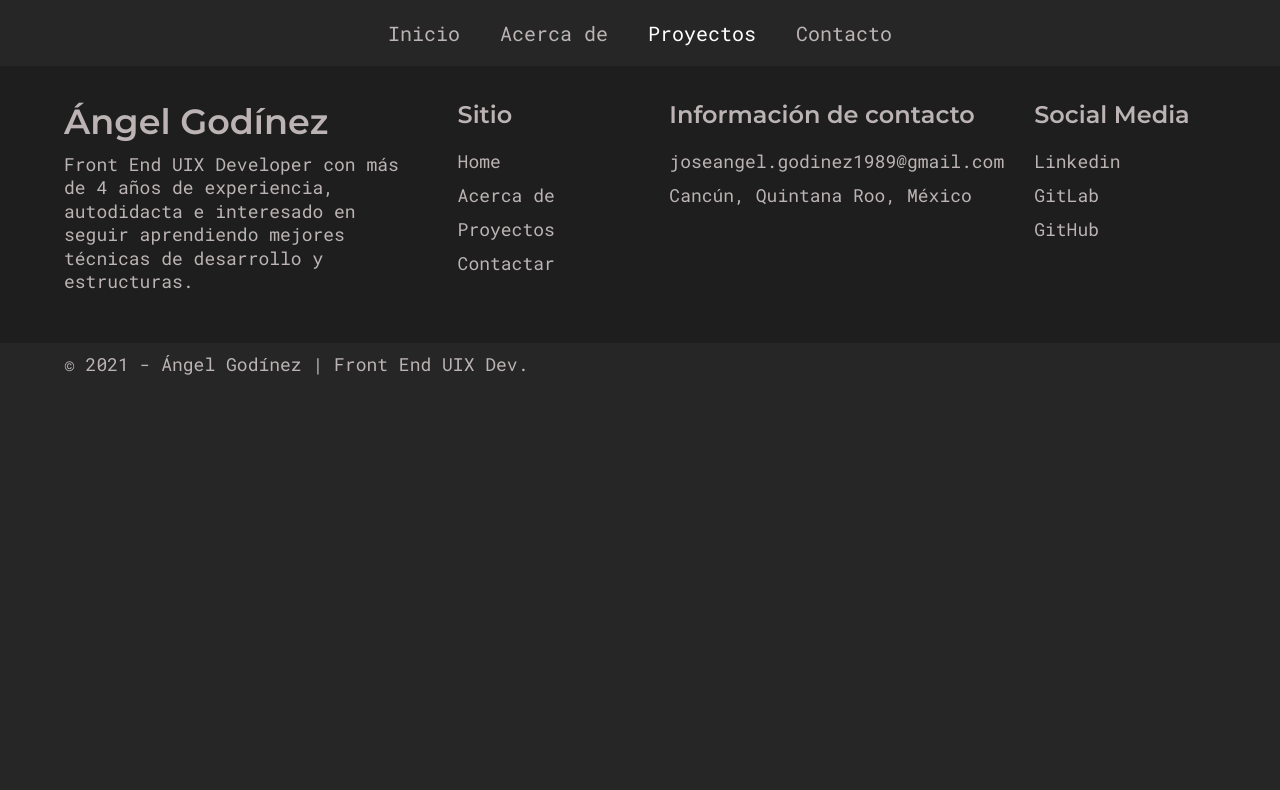
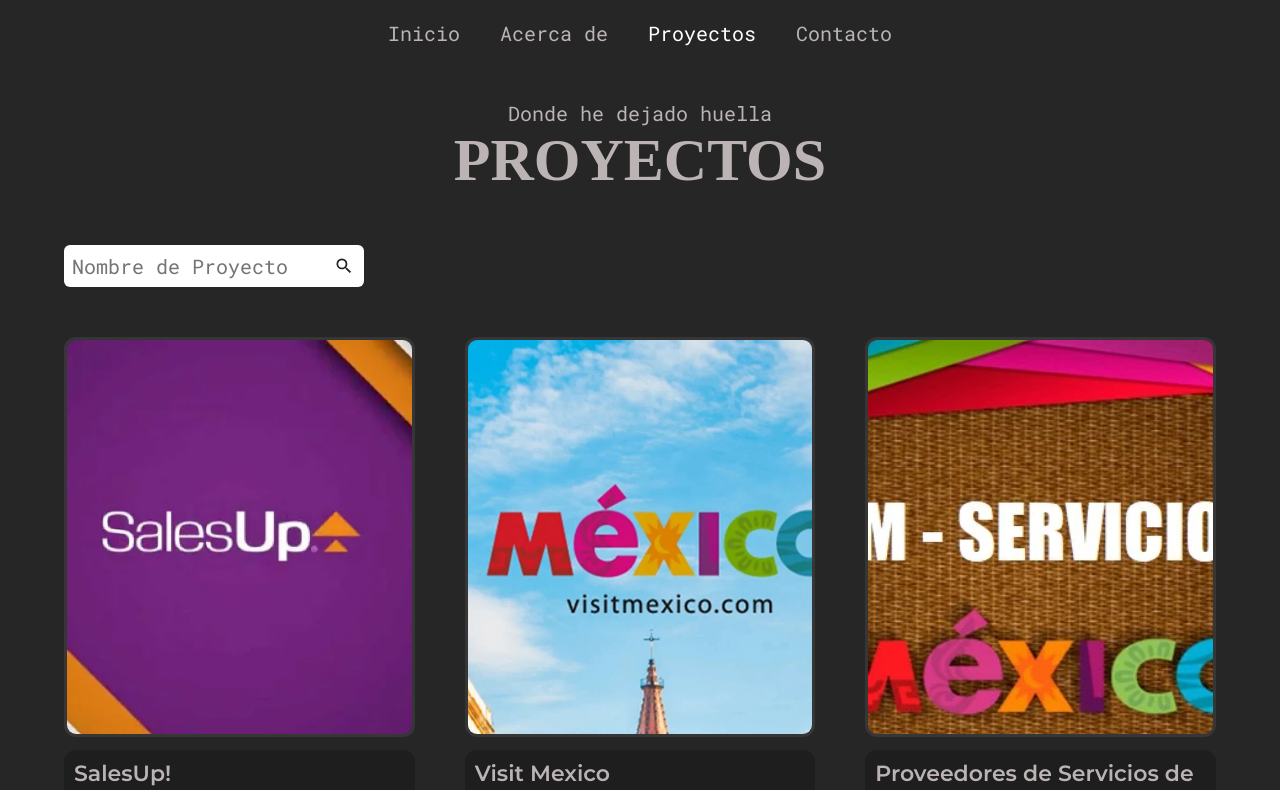
Before and after one commit to LicJoseAngelGodinez/myportafolio-1, a React (Create React App) app: page /proyectos in a window 1280 px wide. Shown: the top 790 px of the page. Built offline with nearby package versions, Linux system fonts and the light colour scheme; the HTML template or start-up script is replaced by a standard one; a web font is replaced by a local one.

Commit message:
[PROJECTS]

```diff
--- a/src/constants.js
+++ b/src/constants.js
@@ -560,9 +560,6 @@
         transition: 250ms ease-in;
         transition-property: opacity, transform;
     }
-    @media only screen and (max-width: 768px){
-
-    }
 `;
 
 /*
@@ -760,3 +757,45 @@
         }
     }
 `;
+
+/*
+ * Projects
+ */
+export const ProjectsStyles = styled.div`
+    padding: 10rem 0;
+    .projects__allItems{
+        display: grid;
+        grid-template-columns: repeat(auto-fill, minmax(300px, 1fr));
+        gap: 5rem;
+        margin-top: 5rem;
+    }
+    .projects__searchBar{
+        position: relative;
+        width: 300px;
+        margin-top: 5rem;
+    }
+    .projects__searchBar input{
+        width: 100%;
+        font-size: 2rem;
+        padding: .8rem;
+        color: var(--deep-dark);
+        border-radius: 6px;
+        outline: none;
+        border: none;
+    }
+    .projects__searchBar .searchIcon{
+        position: absolute;
+        width: 2rem;
+        right: 1rem;
+    }
+    .projects__searchBar .searchIcon path{
+        color: var(--deep-dark);
+    }
+    @media only screen and (max-width: 768px){
+        .projects__searchBar,
+        .projects__searchBar form,
+        .projects__searchBar input{
+            width: 100%;
+        }
+    }
+`;
--- a/src/pages/Projects.js
+++ b/src/pages/Projects.js
@@ -1,8 +1,64 @@
-import React from 'react';
+import React, { useState } from 'react';
+import SectionTitle from '../components/SectionTitle';
+import * as Constants from '../constants';
+import { MdSearch } from 'react-icons/md';
+import ProjectItem from '../components/ProjectItem';
+import ProjectInfo from '../assets/data/projects';
+import { useEffect } from 'react';
+
+const ProjectsStyles = Constants.ProjectsStyles;
 
 export default function Projects() {
+
+    const [searchText, setSearchText] = useState('');
+    const [projectData, setProjectData] = useState(ProjectInfo);
+
+    useEffect(() => {
+        if ( searchText === '' ) return;
+        setProjectData(() =>
+            ProjectInfo.filter((item) =>
+                item.name.toLowerCase().match(searchText.toLowerCase())
+            )
+        );
+    }, [searchText]);
+
+    function handleChange (evt) {
+        evt.preventDefault();
+        setSearchText(evt.target.value);
+        if ( !evt.target.value.length > 0 ) {
+            setProjectData(ProjectInfo);
+        }
+    };
+
     return (
-        <div>
-        </div>
+        <ProjectsStyles>
+            <div className="container">
+                <SectionTitle
+                    heading="Proyectos"
+                    subheading="Donde he dejado huella"
+                />
+                <div className="projects__searchBar">
+                    <form >
+                        <input type="text"
+                            value={searchText}
+                            onChange={handleChange}
+                            placeholder="Nombre de Proyecto"
+                        />
+                        <MdSearch className="searchIcon"/>
+                    </form>
+                </div>
+                <div className="projects__allItems">
+                    {projectData.map( item => (
+                        <ProjectItem
+                            key={item.id}
+                            desc={item.desc}
+                            img={item.img}
+                            prjLink={item.link}
+                            title={item.name}
+                        />
+                    ))}
+                </div>
+            </div>
+        </ProjectsStyles>
     )
 }
```
